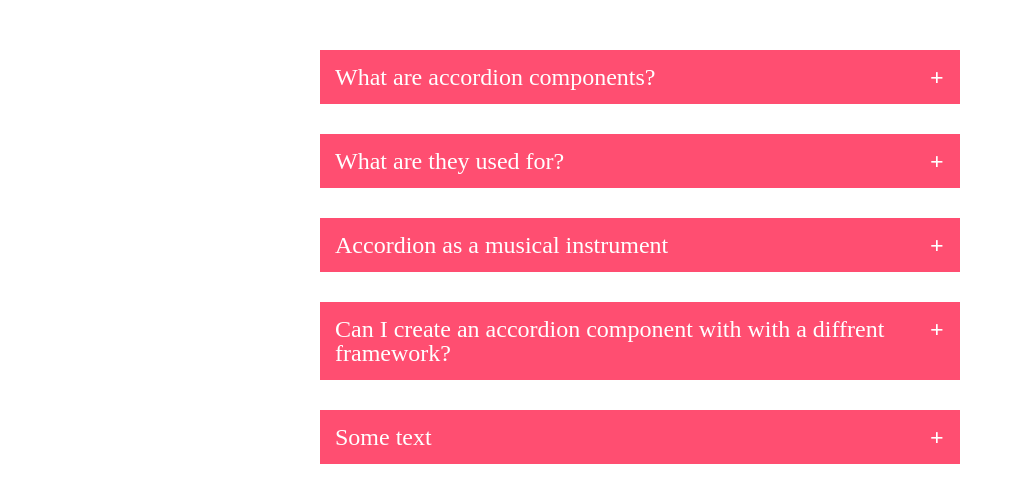
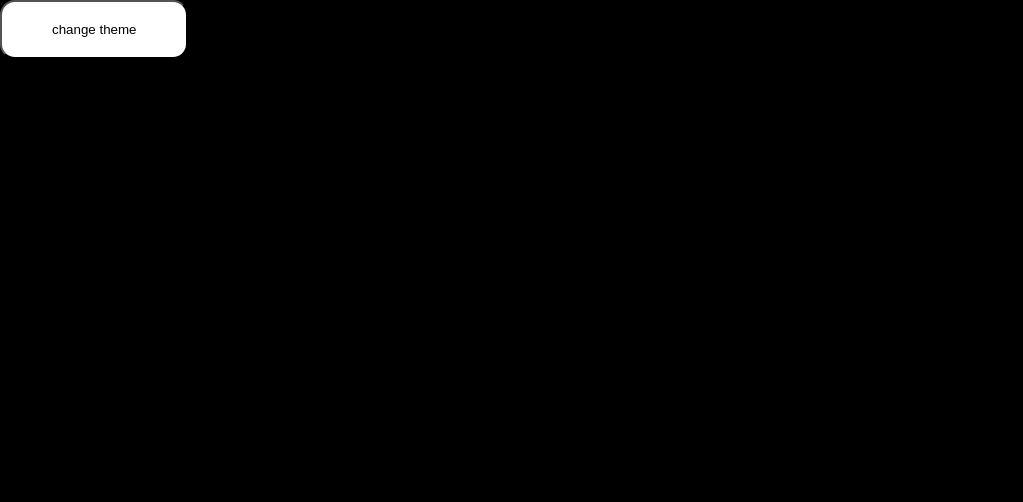
Before and after one commit to haranycheva/react, a React (Create React App) app: page / in a window 1280 px wide. Shown: the top 502 px of the page, without its empty margins (0-1023 px from the left). Built offline with nearby package versions, Linux system fonts and the light colour scheme.

Commit message:
gvjhjghgh

```diff
--- a/src/App.js
+++ /dev/null
@@ -1,30 +0,0 @@
-import { Item } from "Item/Item";
-import "./index.css";
-import { List } from "App.styled";
-import { useState } from "react";
-import { data } from "data";
-
-export function App() {
-  const [shownEl, setShownEl] = useState(null);
-  function handleClick(e) {
-    if(shownEl === e.currentTarget.dataset.id){
-      setShownEl(null);
-      return
-    }
-    setShownEl(e.currentTarget.dataset.id);
-  }
-  return (
-    <List>
-      {data.map((el) => (
-        <Item
-          isShown={shownEl === el.id}
-          onClick={handleClick}
-          id={el.id}
-          key={el.id}
-          title={el.title}
-          text={el.text}
-        ></Item>
-      ))}
-    </List>
-  );
-}
--- a/src/Item/Item.jsx
+++ b/src/Item/Item.jsx
@@ -1,18 +1,11 @@
 import { ItemText, Li } from "./Item.styled";
 
-export function Item({ title, text, onClick, id, isShown }) {
-const isShownClass = isShown ? "shown" : "";
+export function Item({ card, handleClick, id, isShown }) {
   return (
-//     isShown ? (
-//     <ShownLi data-id={id} onClick={onClick}>
-//       <p>{title}</p>
-//       <ItemText>{text}</ItemText>
-//     </ShownLi>
-//   ) : (
-    <Li data-id={id} onClick={onClick} className={isShownClass} isShown={isShown}>
-      <p>{title}</p>
-      <ItemText>{text}</ItemText>
+    <Li data-id={id} onClick={handleClick} isShown={isShown}>
+      <p>{card.title}</p>
+      {isShown && <ItemText>{card.text}</ItemText>}
     </Li>
-//   );
+
 )
 }
--- a/src/Item/Item.styled.jsx
+++ b/src/Item/Item.styled.jsx
@@ -23,9 +23,6 @@ export const Li = styled.li`
     top: 15px;
     right: 10px;
   }
-  & > p:last-child{
-    display: ${checkIfShown("block", "none")};
-  }
 `;
 
 
--- /dev/null
+++ b/src/Mult.js
@@ -0,0 +1,40 @@
+import { Item } from "Item/Item";
+import { List } from "Mult.styled";
+import { useState } from "react";
+import { data } from "data";
+
+export function Mult() {
+  const [shownEl, setShownEl] = useState(null);
+  const [mult, setMult] = useState([])
+  const[ enableMult, setEnableMult] = useState(false)
+  function handleMult() {
+    setEnableMult(state => !state)
+  }
+  function handleSingleClick(id) {
+    setShownEl(shownEl === id ? null : id);
+  }
+  function handleMultClick(id){
+    const isActive = mult.includes(id)
+    if(!isActive){
+      setMult(state => [...state, id])
+      return;
+    }
+    const filterMult = mult.filter((el) => el !== id)
+    setMult(filterMult)
+  }
+  return (
+    <>
+      <button onClick={handleMult}>Mult</button>
+      <List>
+        {data.map((el) => (
+          <Item
+            card={el}
+            isShown={enableMult ? mult.includes(el.id) : shownEl === el.id }
+            handleClick={() => enableMult ? handleMultClick(el.id) :  handleSingleClick(el.id)}
+            key={el.id}
+          ></Item>
+        ))}
+      </List>
+    </>
+  );
+}
--- /dev/null
+++ b/src/Theme/Theme.jsx
@@ -0,0 +1,17 @@
+import { useState } from "react";
+import { BtnTheme, Page } from "./Theme.styled";
+import useLocalStorage from "hooks/useLocalStorage";
+
+export function Theme() {
+    const [value, setValue] = useLocalStorage("theme", "dark")
+    const handleClick = () => {
+        setValue(state => (state === "dark" ? "light" : "dark"))
+    }
+  return (
+    <>
+      <Page theme={value}>
+        <BtnTheme onClick={handleClick} theme={value}>change theme</BtnTheme>
+      </Page>
+    </>
+  );
+}
--- /dev/null
+++ b/src/Theme/Theme.styled.jsx
@@ -0,0 +1,26 @@
+import { colorsTheme } from "constants";
+import styled from "styled-components";
+
+const getColorTheme = (colorName, stage) => {
+    let color = colorName;
+    if(stage) {
+        color = colorName === "light" ? "dark" : "light";
+    }
+    return colorsTheme[color] ?? colorsTheme.dark;
+}
+
+
+
+export const Page = styled.div`
+  width: 100vw;
+  height: 100vh;
+  background-color: ${({theme}) => getColorTheme(theme)};
+`;
+
+export const BtnTheme = styled.button`
+  padding: 20px 50px;
+  background-color: ${({theme}) => getColorTheme(theme, true)};
+  border-radius: 15px;
+  cursor: pointer;
+  color: ${({theme}) => getColorTheme(theme)};
+`;
--- /dev/null
+++ b/src/constants.js
@@ -0,0 +1,4 @@
+export const colorsTheme = {
+    dark: "#000",
+    light: "#fff"
+}
--- /dev/null
+++ b/src/hooks/useLocalStorage.jsx
@@ -0,0 +1,15 @@
+import { useEffect, useState } from "react"
+
+const useLocalStorage = (key, defaultValue) => {
+    const [value, setValue] = useState(() => {
+       return JSON.parse(localStorage.getItem(key)) || defaultValue;
+    })
+    useEffect(() => {
+        if(value){
+            localStorage.setItem(key, JSON.stringify(value))
+        }
+    }, [key, value])
+    return [value, setValue]
+}
+
+export default useLocalStorage
--- a/src/index.js
+++ b/src/index.js
@@ -1,12 +1,15 @@
 import React from 'react';
 import ReactDOM from 'react-dom/client';
-import { App } from 'App';
+import { Mult } from 'Mult';
+import { Theme } from 'Theme/Theme';
+import "./index.css";
 
 
 const root = ReactDOM.createRoot(document.getElementById('root'));
 root.render(
   <>
-  <App></App>
+  <Theme/>
+  {/* <Mult/> */}
   </>
 
 );
```
Also changed, not shown: src/Mult.styled.jsx (renamed from src/App.styled.jsx).
